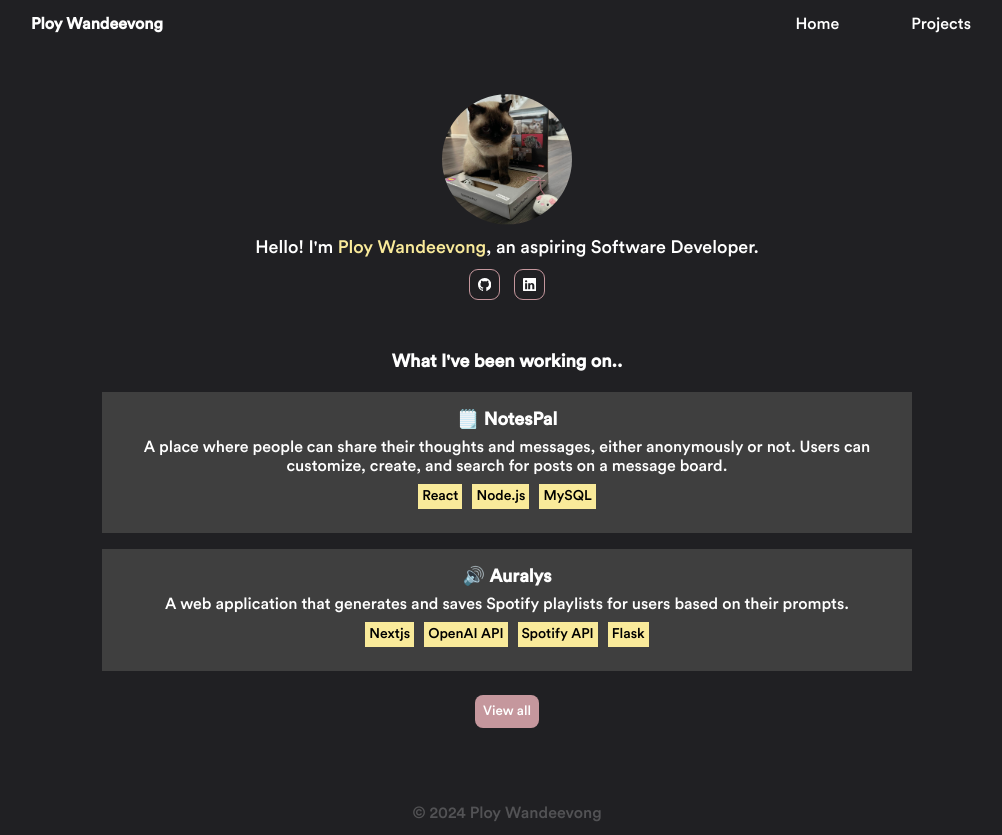
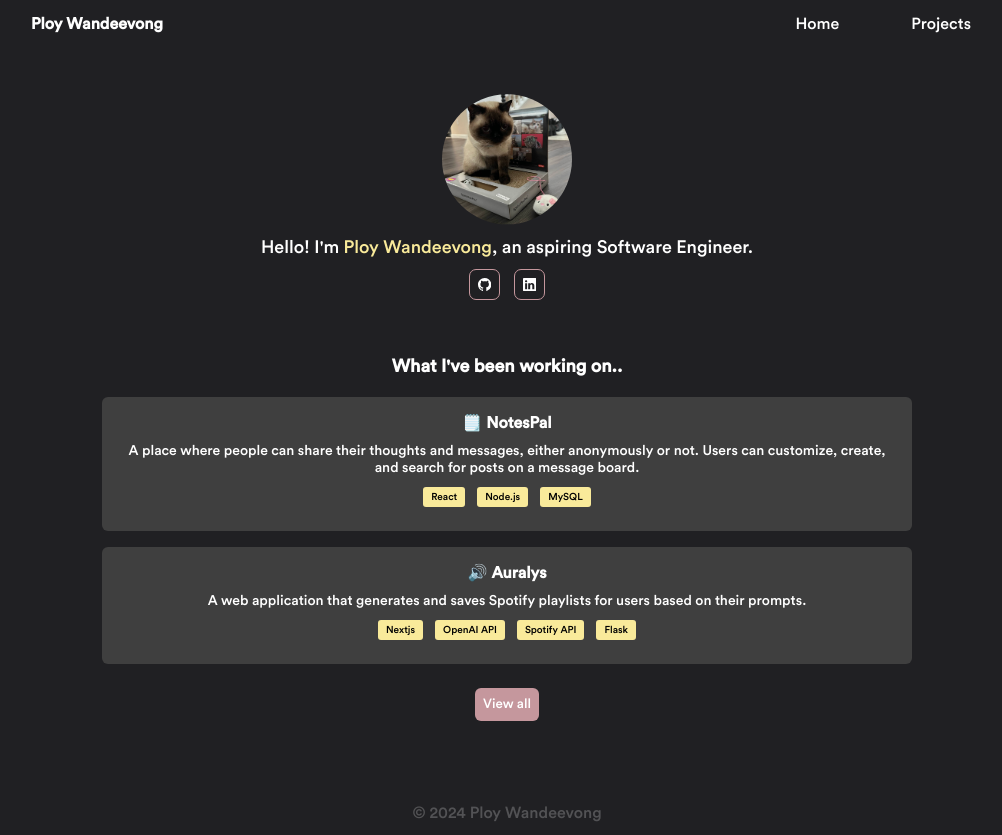
Before and after one commit to ployw/ployw.github.io, a React (Create React App) app: page /#/ in a window 1280 px wide. Shown: the whole page, without its empty margins (133-1135 px from the left). Built offline with nearby package versions, Linux system fonts and the light colour scheme.

Commit message:
update card styles

```diff
--- a/src/components/Hero.js
+++ b/src/components/Hero.js
@@ -11,7 +11,7 @@ const Hero = () => {
             </img>
           </div>
         <div className="about-me inner">
-          <p>Hello! I'm <span className="highlight">Ploy Wandeevong</span>, an aspiring Software Developer.</p>
+          <p>Hello! I'm <span className="highlight">Ploy Wandeevong</span>, an aspiring Software Engineer.</p>
         </div>
         <div className="about-links container inner">
             <a target="_blank" className="link" href="https://github.com/ployw" rel="noopener noreferrer">
--- a/src/components/ProjectCard.js
+++ b/src/components/ProjectCard.js
@@ -19,7 +19,7 @@ const ProjectCard = ({
   }, [link]);
 
   return (
-    <div className="card container">
+    <div className="card">
             {imgSrc && imgAlt && (<img className="card-img" src={imgSrc} alt={imgAlt}>
             </img>)}
             {title && (<h1 className="card-title">{title}</h1>)}
--- a/src/components/ProjectCardStyles.css
+++ b/src/components/ProjectCardStyles.css
@@ -1,36 +1,42 @@
 .card {
+    display: flex;
     text-align: center;
     flex-direction: column;
     background-color: var(--card-color);
     padding: 0.8rem;
+    height: 100%;
+    border-radius: 0.6rem;
+}
+
+.card-content {
+    flex-grow: 1;
 }
 
 .card-img {
+    height: 18rem;
     width: 100%;
-    height: 100%;
-    border-radius: 0.4rem;
+    object-fit: fill;
+    border-radius: 0.6rem;
 }
 
 .card-title {
-    /* color: black; */
     margin: 0.8rem 0.8rem 0rem 0.8rem;
-    font-size: var(--h3-font-size);
+    font-size: var(--normal-font-size);
 }
 
 .card-description {
-    font-size: var(--normal-font-size);
-    /* color: black; */
-    margin: 0.8rem;
+    font-size: var(--small-font-size);
+    margin: 1rem;
 }
 
 .card-items-list {
     display: flex;
     flex-direction: row;
-    column-gap: 1rem;
+    column-gap: 1.2rem;
 }
 
 .card-item {
-    font-size: var(--small-font-size);
+    font-size: var(--label-font-size);
     text-align: center;
 }
 
@@ -40,8 +46,9 @@
 }
 
 .card-highlight {
+    border-radius: 0.3rem;
     background-color: var(--secondary-color);
-    padding: 4px;
+    padding: 0.4rem 0.8rem 0.4rem 0.8rem;
 }
 
 .button-inactive {
--- a/src/components/ProjectGrid.js
+++ b/src/components/ProjectGrid.js
@@ -15,10 +15,7 @@ const ProjectGrid = () => {
             imgAlt="project image"
             title="🗒️ NotesPal"
             description="A place where people can share their thoughts and messages, either anonymously or not. Users can customize, create, and search for posts on a message board."
-            items={['React', 'Node.js', 'MySQL']}
-            link="https://github.com/ployw/notes-pal"
-            buttonText={<svg stroke="currentColor" fill="currentColor" strokeWidth="0" viewBox="0 0 16 16" aria-hidden="true" focusable="false" height="0.8rem" width="0.8rem" xmlns="http://www.w3.org/2000/svg"><path d="M8 0C3.58 0 0 3.58 0 8c0 3.54 2.29 6.53 5.47 7.59.4.07.55-.17.55-.38 0-.19-.01-.82-.01-1.49-2.01.37-2.53-.49-2.69-.94-.09-.23-.48-.94-.82-1.13-.28-.15-.68-.52-.01-.53.63-.01 1.08.58 1.23.82.72 1.21 1.87.87 2.33.66.07-.52.28-.87.51-1.07-1.78-.2-3.64-.89-3.64-3.95 0-.87.31-1.59.82-2.15-.08-.2-.36-1.02.08-2.12 0 0 .67-.21 2.2.82.64-.18 1.32-.27 2-.27.68 0 1.36.09 2 .27 1.53-1.04 2.2-.82 2.2-.82.44 1.1.16 1.92.08 2.12.51.56.82 1.27.82 2.15 0 3.07-1.87 3.75-3.65 3.95.29.25.54.73.54 1.48 0 1.07-.01 1.93-.01 2.2 0 .21.15.46.55.38A8.012 8.012 0 0 0 16 8c0-4.42-3.58-8-8-8z"></path></svg>}
-            />
+            items={['React', 'Node.js', 'MySQL']}/>
         </div>
         <div className="grid-item">
             <ProjectCard
@@ -35,10 +32,7 @@ const ProjectGrid = () => {
             imgAlt="project image"
             title="💡 Arduino Water Cooler"
             description="Cooling system that monitors water level and temperature to trigger several states."
-            items={['Arduino ATmega2560', 'C']}
-            link="https://github.com/ployw/Arduino-Water-Cooler"
-            buttonText={<svg stroke="currentColor" fill="currentColor" strokeWidth="0" viewBox="0 0 16 16" aria-hidden="true" focusable="false" height="0.8rem" width="0.8rem" xmlns="http://www.w3.org/2000/svg"><path d="M8 0C3.58 0 0 3.58 0 8c0 3.54 2.29 6.53 5.47 7.59.4.07.55-.17.55-.38 0-.19-.01-.82-.01-1.49-2.01.37-2.53-.49-2.69-.94-.09-.23-.48-.94-.82-1.13-.28-.15-.68-.52-.01-.53.63-.01 1.08.58 1.23.82.72 1.21 1.87.87 2.33.66.07-.52.28-.87.51-1.07-1.78-.2-3.64-.89-3.64-3.95 0-.87.31-1.59.82-2.15-.08-.2-.36-1.02.08-2.12 0 0 .67-.21 2.2.82.64-.18 1.32-.27 2-.27.68 0 1.36.09 2 .27 1.53-1.04 2.2-.82 2.2-.82.44 1.1.16 1.92.08 2.12.51.56.82 1.27.82 2.15 0 3.07-1.87 3.75-3.65 3.95.29.25.54.73.54 1.48 0 1.07-.01 1.93-.01 2.2 0 .21.15.46.55.38A8.012 8.012 0 0 0 16 8c0-4.42-3.58-8-8-8z"></path></svg>}
-            />
+            items={['Arduino ATmega2560', 'C']}/>
         </div>
         <div className="grid-item">
         <ProjectCard
@@ -46,10 +40,7 @@ const ProjectGrid = () => {
             imgAlt="project image"
             title="🏓 Ping Pong"
             description="Ping pong game application! 1st place at ACM's 2023 Biggest Little Hackathon, Beginner Category"
-            items={['C++', 'OOP']}
-            link="https://github.com/ployw/Hackathon2023_pong"
-            buttonText={<svg stroke="currentColor" fill="currentColor" strokeWidth="0" viewBox="0 0 16 16" aria-hidden="true" focusable="false" height="0.8rem" width="0.8rem" xmlns="http://www.w3.org/2000/svg"><path d="M8 0C3.58 0 0 3.58 0 8c0 3.54 2.29 6.53 5.47 7.59.4.07.55-.17.55-.38 0-.19-.01-.82-.01-1.49-2.01.37-2.53-.49-2.69-.94-.09-.23-.48-.94-.82-1.13-.28-.15-.68-.52-.01-.53.63-.01 1.08.58 1.23.82.72 1.21 1.87.87 2.33.66.07-.52.28-.87.51-1.07-1.78-.2-3.64-.89-3.64-3.95 0-.87.31-1.59.82-2.15-.08-.2-.36-1.02.08-2.12 0 0 .67-.21 2.2.82.64-.18 1.32-.27 2-.27.68 0 1.36.09 2 .27 1.53-1.04 2.2-.82 2.2-.82.44 1.1.16 1.92.08 2.12.51.56.82 1.27.82 2.15 0 3.07-1.87 3.75-3.65 3.95.29.25.54.73.54 1.48 0 1.07-.01 1.93-.01 2.2 0 .21.15.46.55.38A8.012 8.012 0 0 0 16 8c0-4.42-3.58-8-8-8z"></path></svg>}
-            />
+            items={['C++', 'OOP']}/>
         </div>
     </div>
   )
--- a/src/components/ProjectGridStyles.css
+++ b/src/components/ProjectGridStyles.css
@@ -2,8 +2,8 @@
     animation: fade-in 0.3s 0.15s backwards;
     display: grid;
     grid-template-columns: repeat(2, 38.4rem);
-    gap: 3.2rem;
     width: 100%;
+    align-items: stretch;
 }
 
 @media screen and (max-width: 1040px) {
--- a/src/components/ProjectsPreview.js
+++ b/src/components/ProjectsPreview.js
@@ -6,7 +6,7 @@ import { Link } from "react-router-dom"
 const ProjectsPreview = () => {
   return (
     <div className="preview container inner inner-div">
-        <div className="preview-content inner col">
+        <div className="inner col">
             <div className="preview-heading">
                 <h3>What I've been working on..</h3>
             </div>
--- a/src/index.css
+++ b/src/index.css
@@ -1,6 +1,7 @@
 @font-face {
   font-family: 'CircularStd';
   src: local('CircularStd'), url(./fonts/CircularStd/circular-std.ttf) format('truetype');
+  font-display: swap;
 }
 
 :root {
@@ -22,7 +23,7 @@
   --h3-font-size: 1.8rem;
   --normal-font-size: 1.6rem;
   --small-font-size: 1.4rem;
-  --mobile-font-size: 1rem;
+  --label-font-size: 1rem;
 
   --font-bold: 800;
   --font-normal: 100;
@@ -123,7 +124,7 @@ button {
   display: inline-flex;
   padding: 0.8rem;
   margin: 0.4rem;
-  border-radius: 0.8rem;
+  border-radius: 0.6rem;
   background-color: var(--primary-color);
   color: var(--text-color);
 }
```
Lines whose indentation alone changed are shown as unchanged.
